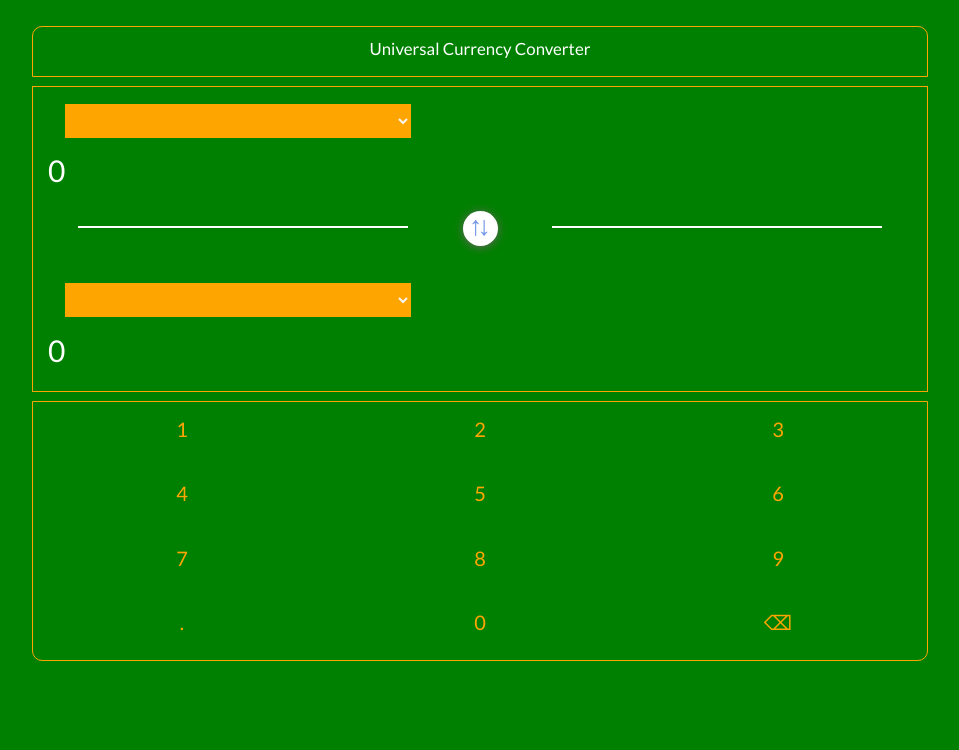
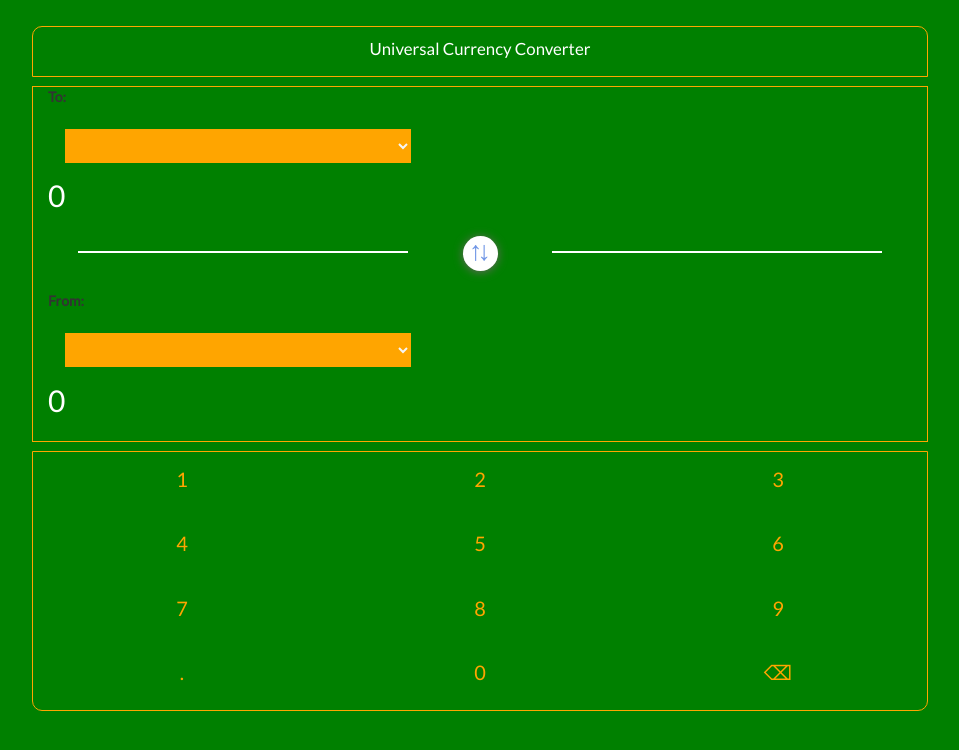
Before and after one commit to abugi/universal_currency_converter, a website: page index.html in a window 1280 px wide. Shown: the whole page, without its empty margins (160-1119 px from the left). Drawn offline with Linux system fonts and the light colour scheme.

Commit message:
Final commit

```diff
--- a/index.html
+++ b/index.html
@@ -17,6 +17,7 @@
         </span>
         <div id="panel">
                 <div class="col-xs-12 conversion">
+                    <label for="">To: </label>
                     <select name="currencies" class="form-control currency-list" id="convert--to">
                     </select>
                     <div class="convert conversion__container--display">
@@ -29,6 +30,7 @@
                     </button>
                 </div>
                 <div class="col-xs-12 conversion">
+                    <label for="">From: </label>
                     <select name="currencies" class="form-control currency-list" id="convert--from">
                     </select>
                     <div class="convert conversion__container--display">
```
